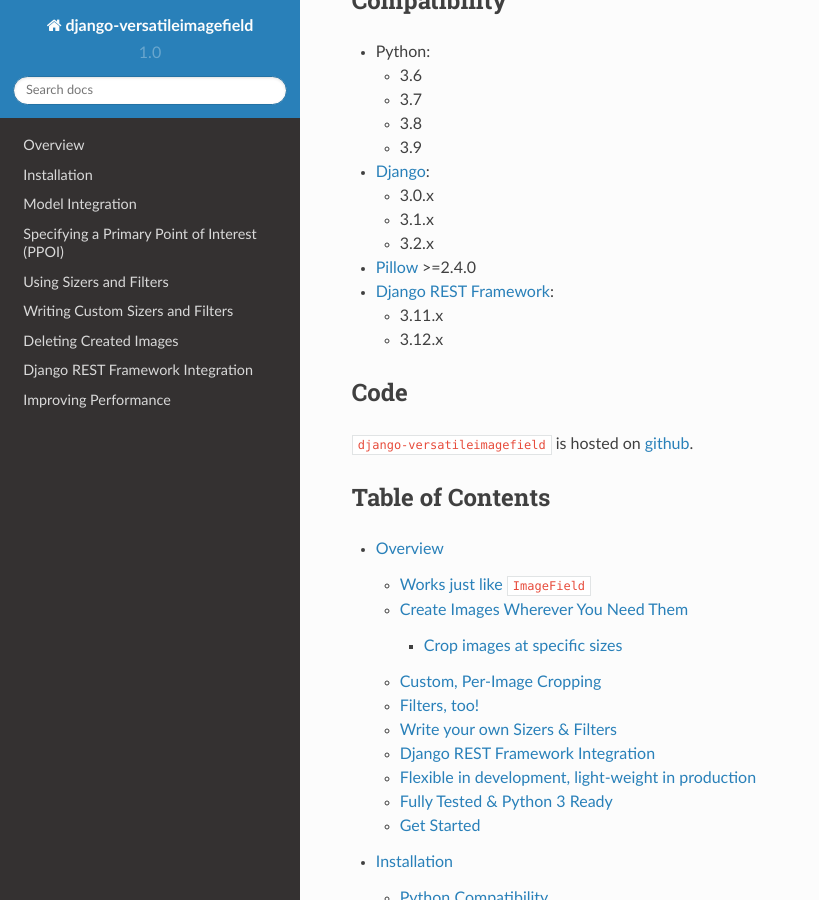
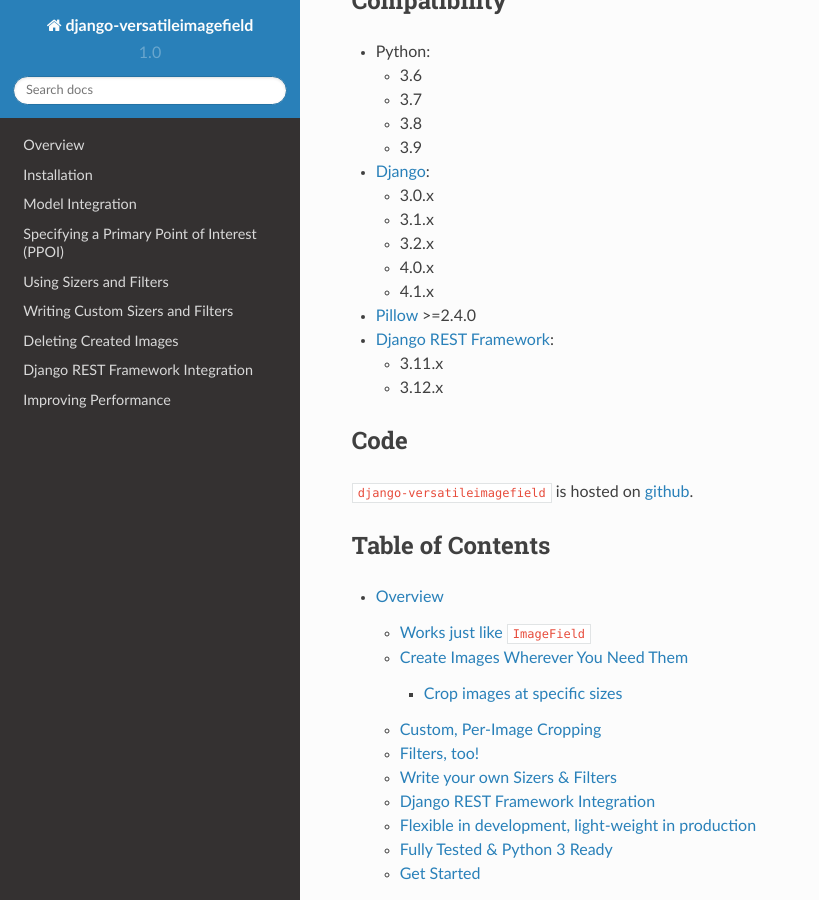
Before and after one commit to respondcreate/django-versatileimagefield, a Sphinx documentation site: the page built from docs/index.rst, in a window 1280 px wide and 900 px high, scrolled down 446 px. Shown: the whole window, without its empty margins (0-819 px from the left). Built offline with Sphinx 7.4.7 and the Read the Docs theme 2.0.0, drawn with Linux system fonts in a browser that asks for light colours.

Commit message:
Update documentation & Trove classifiers

```diff
--- a/docs/index.rst
+++ b/docs/index.rst
@@ -42,6 +42,8 @@
   - 3.0.x
   - 3.1.x
   - 3.2.x
+  - 4.0.x
+  - 4.1.x
 
 - `Pillow <https://pillow.readthedocs.io/en/latest/index.html>`_ >=2.4.0
 
--- a/docs/installation.rst
+++ b/docs/installation.rst
@@ -21,6 +21,8 @@
 -  3.0.x
 -  3.1.x
 -  3.2.x
+-  4.0.x
+-  4.1.x
 
 Dependencies
 ------------
--- a/docs/overview.rst
+++ b/docs/overview.rst
@@ -151,7 +151,7 @@
 Fully Tested & Python 3 Ready
 -----------------------------
 
-``django-versatileimagefield`` is a rock solid, `fully-tested <https://coveralls.io/r/WGBH/django-versatileimagefield>`_ Django app that is compatible with Python 3.6 thru 3.9 and works with Django 3.0.x thru 3.2.x
+``django-versatileimagefield`` is a rock solid, `fully-tested <https://coveralls.io/r/WGBH/django-versatileimagefield>`_ Django app that is compatible with Python 3.6 thru 3.9 and works with Django 3.0.x thru 4.1.x
 
 Get Started
 -----------
--- a/setup.py
+++ b/setup.py
@@ -31,6 +31,8 @@
         'Framework :: Django :: 3.0',
         'Framework :: Django :: 3.1',
         'Framework :: Django :: 3.2',
+        'Framework :: Django :: 4.0',
+        'Framework :: Django :: 4.1',
         'Intended Audience :: Developers',
         'License :: OSI Approved :: MIT License',
         'Natural Language :: English',
```
Also changed, not shown: README.rst (+2 -5 lines).
